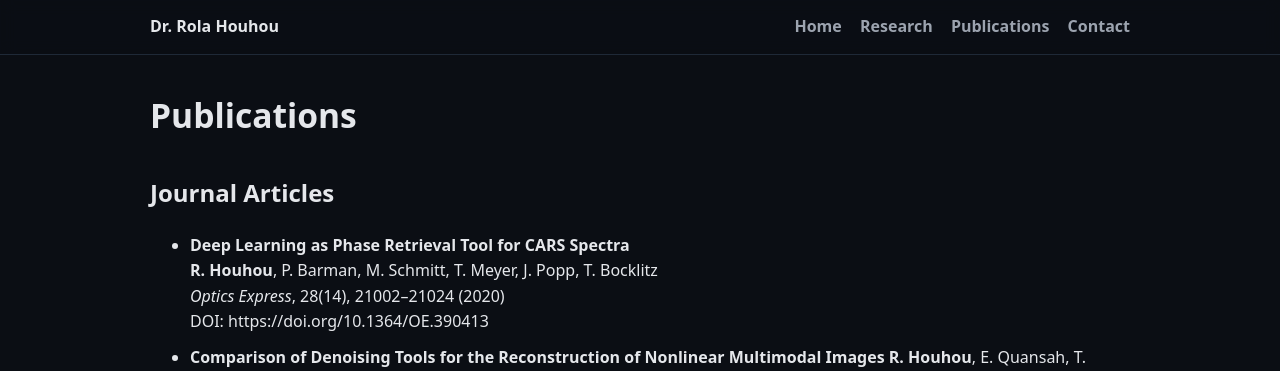
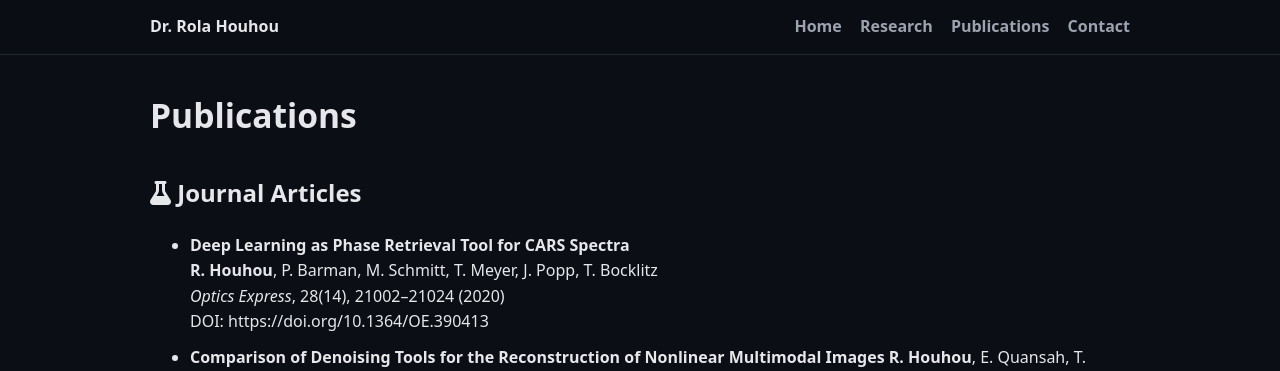
Before and after one commit to rhouhou/rhouhou.github.io, a Jekyll site: the page built from publications/index.md, in a window 1280 px wide and 900 px high. Shown: the top 371 px of the window. Built offline with Jekyll 4.4.1, drawn with Linux system fonts in a browser that asks for light colours.

Commit message:
Update publication section headers with icons

```diff
--- a/publications/index.md
+++ b/publications/index.md
@@ -5,7 +5,7 @@
 
 # Publications
 
-## Journal Articles
+## <i class="fa-solid fa-flask"></i> Journal Articles
 - **Deep Learning as Phase Retrieval Tool for CARS Spectra**
   **R. Houhou**, P. Barman, M. Schmitt, T. Meyer, J. Popp, T. Bocklitz
   *Optics Express*, 28(14), 21002–21024 (2020)
@@ -45,14 +45,14 @@
   DOI: https://doi.org/10.1016/j.jhydrol.2015.08.010
 
 
-## Conference Papers
+## <i class="fa-solid fa-users"></i> Conference Papers
 - **Confidence intervals uncovered: Are we ready for real-world medical imaging AI?**
   E. Christodoulou, A. Reinke, **R. Houhou**, et al.
   *Medical Image Computing and Computer Assisted Intervention (MICCAI 2024)*,
   Lecture Notes in Computer Science, vol. 15010 (2024)
   DOI: https://doi.org/10.1007/978-3-031-72117-5_12
 
-## Theses
+## <i class="fa-solid fa-graduation-cap"></i> Theses
 - **PhD Thesis — Inverse and Forward Modeling Tools for Biophotonic Data**
   **Dr. Rola Houhou**
   Friedrich Schiller University Jena, Germany
@@ -60,7 +60,7 @@
   Repository: Thüringen University Library
   PDF: https://www.db-thueringen.de/receive/dbt_mods_00055203
 
-## Book Chapters
+## <i class="fa-solid fa-book"></i> Book Chapters
 - **Photonic Data Science for Raman Data Analysis**
   **R. Houhou**
   In: *Raman Spectroscopy in Human Health and Biomedicine*, 2024
@@ -68,7 +68,7 @@
 - **Comprehensive Chemometrics**
   Elsevier, 2020
 
-## Preprints
+## <i class="fa-solid fa-file-lines"></i> Preprints
 - **Sulfur-fueled chemolithoautotrophs replenish organic carbon inventory in groundwater**
   Authors
   *bioRxiv* (2021)
```
